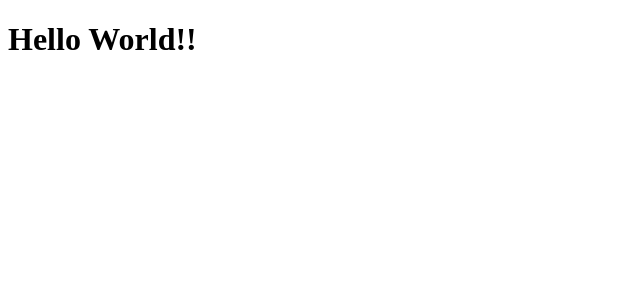
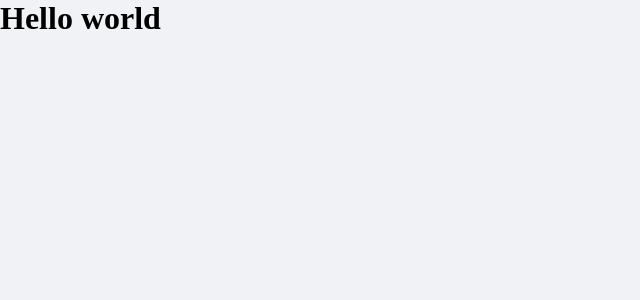
Before and after one commit to mohamedstt/moneyapp, a React (Create React App) app: page / in a window 1280 px wide. Shown: the top 300 px of the page, without its empty margins (0-640 px from the left). Built offline with nearby package versions, Linux system fonts and the light colour scheme.

Commit message:
styled components

```diff
--- a/package.json
+++ b/package.json
@@ -6,6 +6,7 @@
     "react": "^17.0.2",
     "react-dom": "^17.0.2",
     "react-scripts": "4.0.3",
+    "styled-components": "^5.3.0",
     "web-vitals": "^1.0.1"
   },
   "devDependencies": {
@@ -16,6 +17,7 @@
     "@types/node": "^12.0.0",
     "@types/react": "^17.0.0",
     "@types/react-dom": "^17.0.0",
+    "@types/styled-components": "^5.1.9",
     "typescript": "^4.1.2"
   },
   "scripts": {
--- a/public/index.html
+++ b/public/index.html
@@ -3,7 +3,7 @@
   <head>
     <meta charset="utf-8" />
     <meta name="viewport" content="width=device-width, initial-scale=1" />
-
+    <link rel="shortcut icon" href="favicon.png" type="image/png" />
     <title>Money App</title>
   </head>
   <body>
--- a/src/App.tsx
+++ b/src/App.tsx
@@ -1,7 +1,10 @@
+import { GlobalStyle } from "./styles/global";
+
 export function App() {
   return (
     <div className="App">
-      <h1>Hello World!!</h1>
+      <h1>Hello world</h1>
+      <GlobalStyle />
     </div>
   );
 }
--- /dev/null
+++ b/src/styles/global.ts
@@ -0,0 +1,48 @@
+import {createGlobalStyle} from 'styled-components'
+
+export const GlobalStyle = createGlobalStyle`
+    :root {
+
+    --red: #e52e4d;
+    --blue: #5429cc;
+
+    --blue-light: #6933ff;
+
+    --text-title: #363f5f;
+    --text-body: #969cb3;
+
+    --background: #f0f2f5;
+    --shape: #ffffff;
+    }
+
+    * {
+     margin: 0;
+     padding: 0:
+     box-sizing: border-box;
+    }
+
+    html {
+     @media (max-width: 1080px) {
+         font-size: 93.75%
+     }
+
+     @media (max-width: 720px) {
+         font-size: 87.5%
+     }
+
+    }
+
+    body {
+     background: var(--background);
+     -webkit-font-smoothing: antialiased;
+    }
+
+    button {
+        cursor: pointer;
+    }
+
+    [disabled] {
+        opacity: 0.6;
+        cursor: not-allowed;
+    }
+`
```
Also changed, not shown: 1 other file (tests, documents, lock files or other folders).
